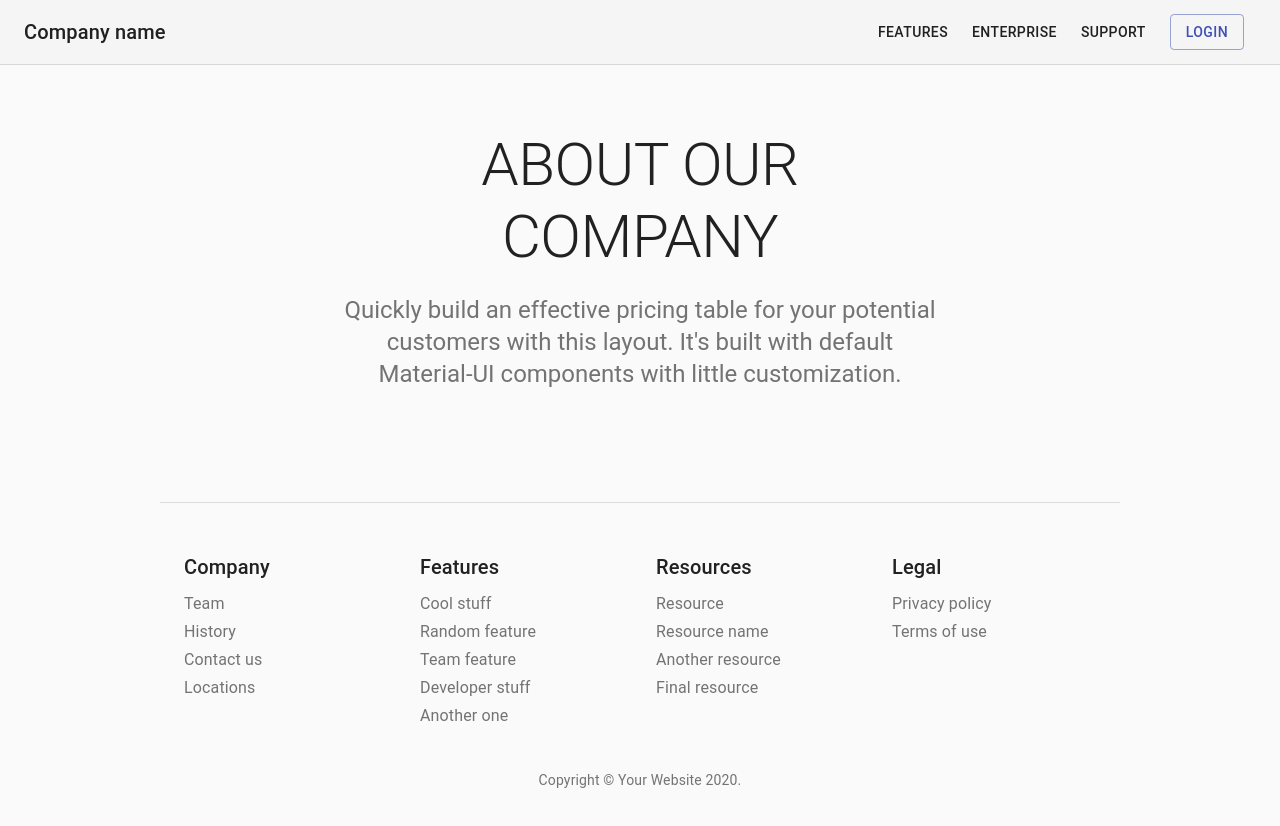
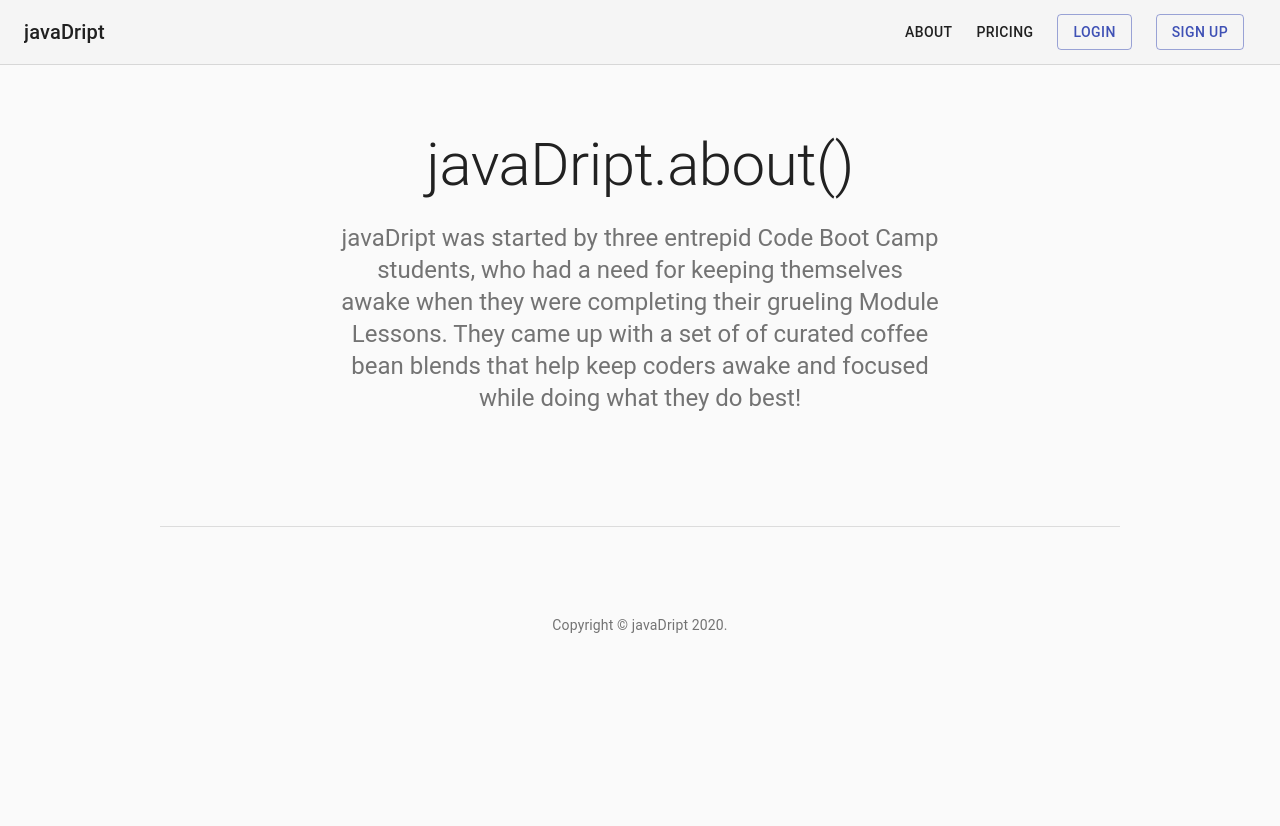
Before and after one commit to adamkeyser45/javadript, a React (Create React App) app: page / in a window 1280 px wide. Shown: the top 826 px of the page. After the commit the page ends 800 px from the top, so only its background shows below. Built offline with nearby package versions, Linux system fonts and the light colour scheme.

Commit message:
about home page simplified

```diff
--- a/src/components/pages/About.js
+++ b/src/components/pages/About.js
@@ -20,7 +20,7 @@ function Copyright() {
     <Typography variant="body2" color="textSecondary" align="center">
       {'Copyright © '}
       <Link color="inherit" href="https://material-ui.com/">
-        Your Website
+        javaDript
       </Link>{' '}
       {new Date().getFullYear()}
       {'.'}
@@ -73,40 +73,7 @@ const useStyles = makeStyles((theme) => ({
   },
 }));
 
-const tiers = [
-  {
-    title: 'Free',
-    price: '0',
-    description: ['10 users included', '2 GB of storage', 'Help center access', 'Email support'],
-    buttonText: 'Sign up for free',
-    buttonVariant: 'outlined',
-  },
-  {
-    title: 'Pro',
-    subheader: 'Most popular',
-    price: '15',
-    description: [
-      '20 users included',
-      '10 GB of storage',
-      'Help center access',
-      'Priority email support',
-    ],
-    buttonText: 'Get started',
-    buttonVariant: 'contained',
-  },
-  {
-    title: 'Enterprise',
-    price: '30',
-    description: [
-      '50 users included',
-      '30 GB of storage',
-      'Help center access',
-      'Phone & email support',
-    ],
-    buttonText: 'Contact us',
-    buttonVariant: 'outlined',
-  },
-];
+
 const footers = [
   {
     title: 'Company',
@@ -135,56 +102,41 @@ export default function About() {
       <AppBar position="static" color="default" elevation={0} className={classes.appBar}>
         <Toolbar className={classes.toolbar}>
           <Typography variant="h6" color="inherit" noWrap className={classes.toolbarTitle}>
-            Company name
+            javaDript
           </Typography>
           <nav>
             <Link variant="button" color="textPrimary" href="#" className={classes.link}>
-              Features
+              About
             </Link>
             <Link variant="button" color="textPrimary" href="#" className={classes.link}>
-              Enterprise
-            </Link>
-            <Link variant="button" color="textPrimary" href="#" className={classes.link}>
-              Support
+              Pricing
             </Link>
           </nav>
           <Button href="#" color="primary" variant="outlined" className={classes.link}>
             Login
+          </Button>
+          <Button href="#" color="primary" variant="outlined" className={classes.link}>
+            Sign Up
           </Button>
         </Toolbar>
       </AppBar>
       {/* Hero unit */}
       <Container maxWidth="sm" component="main" className={classes.heroContent}>
         <Typography component="h1" variant="h2" align="center" color="textPrimary" gutterBottom>
-          ABOUT OUR COMPANY
+          javaDript.about()
         </Typography>
         <Typography variant="h5" align="center" color="textSecondary" component="p">
-          Quickly build an effective pricing table for your potential customers with this layout.
-          It&apos;s built with default Material-UI components with little customization.
+          javaDript was started by three entrepid Code Boot Camp students, who had a need
+          for keeping themselves awake when they were completing their grueling Module Lessons.
+
+          They came up with a set of of curated coffee bean blends that help keep coders awake
+          and focused while doing what they do best!
         </Typography>
       </Container>
       {/* End hero unit */}
 
       {/* Footer */}
       <Container maxWidth="md" component="footer" className={classes.footer}>
-        <Grid container spacing={4} justify="space-evenly">
-          {footers.map((footer) => (
-            <Grid item xs={6} sm={3} key={footer.title}>
-              <Typography variant="h6" color="textPrimary" gutterBottom>
-                {footer.title}
-              </Typography>
-              <ul>
-                {footer.description.map((item) => (
-                  <li key={item}>
-                    <Link href="#" variant="subtitle1" color="textSecondary">
-                      {item}
-                    </Link>
-                  </li>
-                ))}
-              </ul>
-            </Grid>
-          ))}
-        </Grid>
         <Box mt={5}>
           <Copyright />
         </Box>
```
